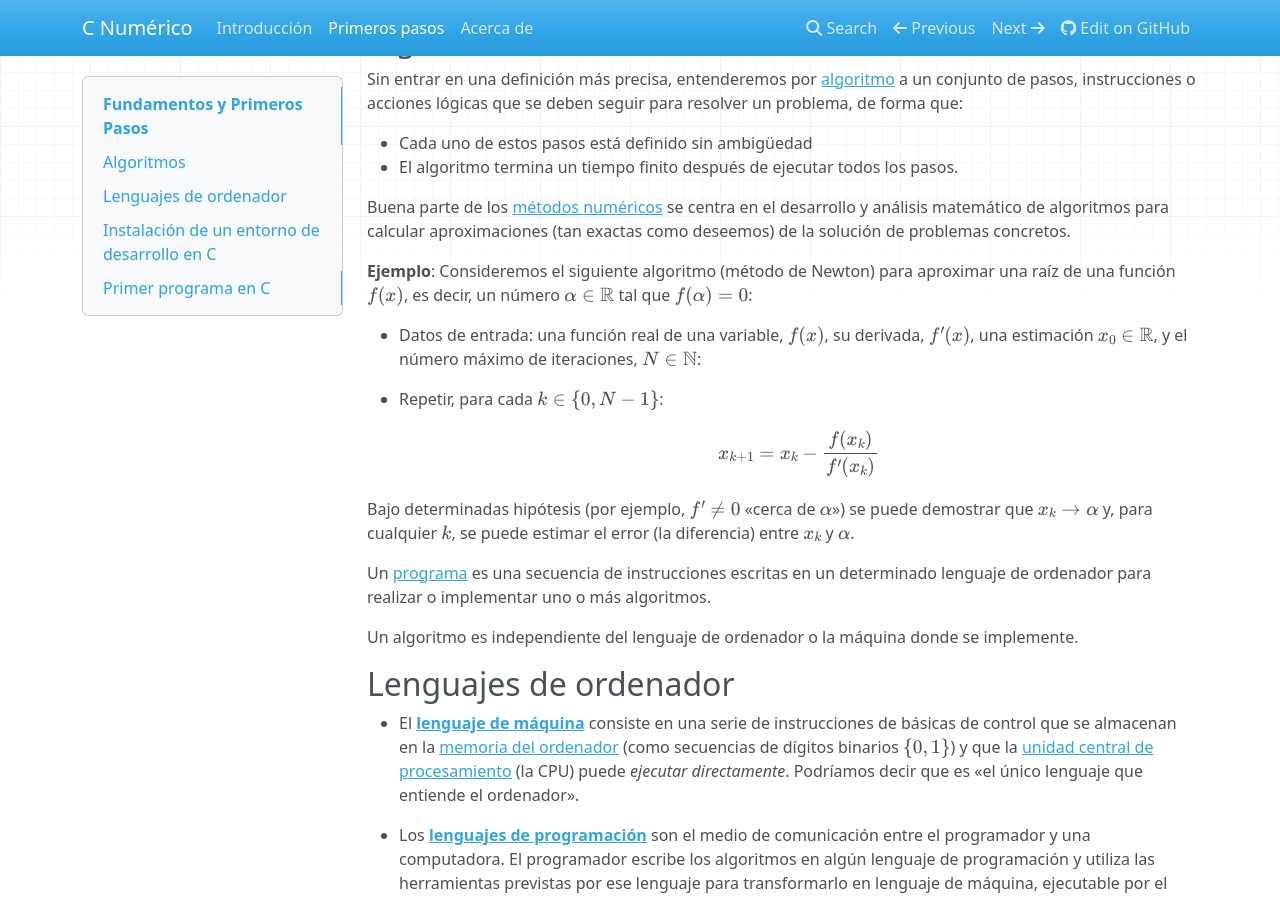
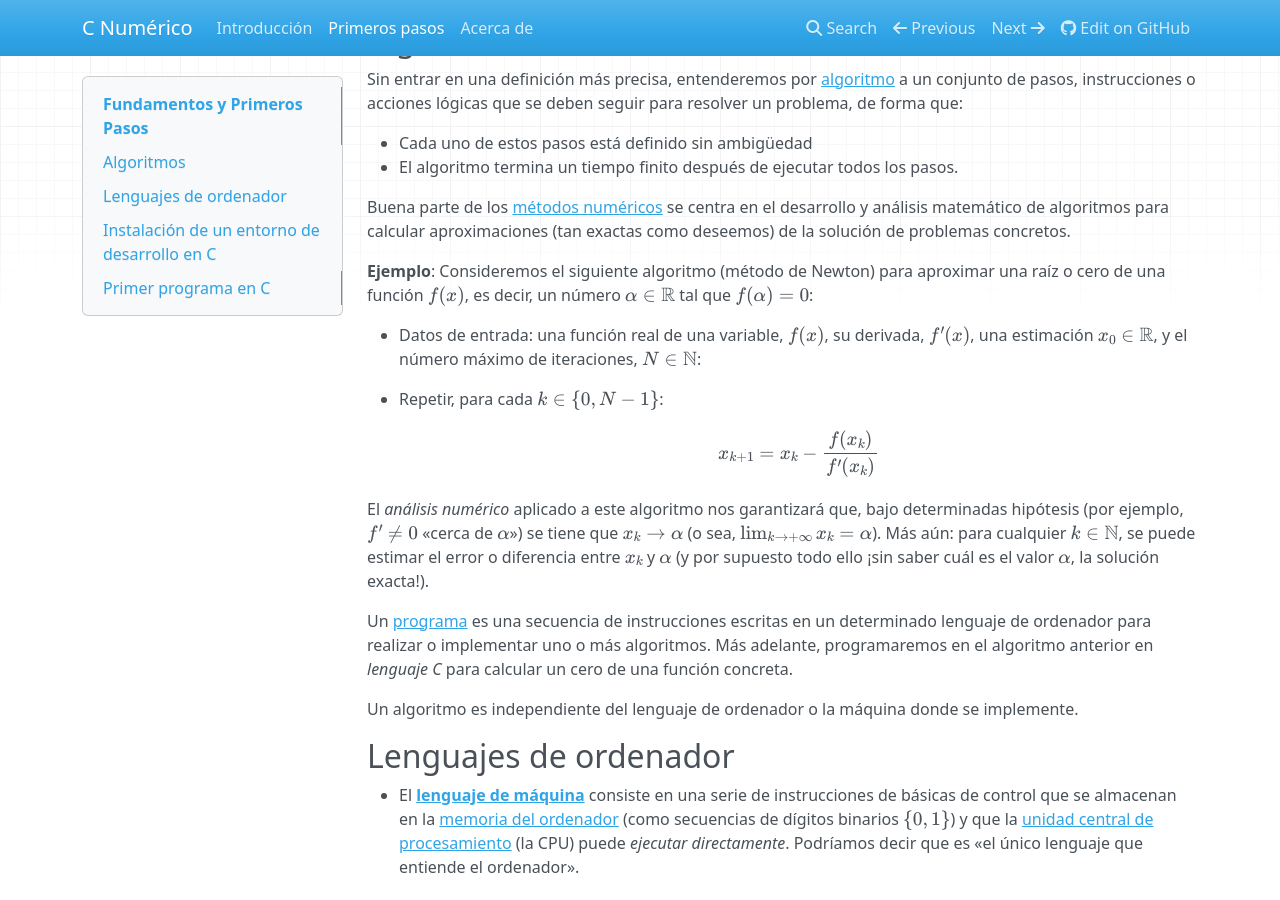
Before and after one commit to rrgalvan/Fundamentos_MN, an MkDocs documentation site: the page built from docs/primeros_pasos.md, in a window 1280 px wide and 900 px high, scrolled down 202 px. Built offline with MkDocs 1.6.1, drawn with Linux system fonts in a browser that asks for light colours; nearby versions of some CDN libraries; formulas are drawn with MathJax 3.

Commit message:
Cambios menores

```diff
--- a/docs/primeros_pasos.md
+++ b/docs/primeros_pasos.md
@@ -11,7 +11,7 @@ Sin entrar en una definición más precisa, entenderemos por [algoritmo](https:/
 
 Buena parte de los [métodos numéricos](https://es.wikipedia.org/wiki/An%C3%A1lisis_num%C3%A9rico) se centra en el desarrollo y análisis matemático de algoritmos para  calcular aproximaciones (tan exactas como deseemos) de la solución de problemas concretos.
 
-**Ejemplo**: Consideremos el siguiente algoritmo (método de Newton) para aproximar una raíz de una función $f(x)$, es decir, un número $\alpha\in\mathbb R$ tal que $f(\alpha)=0$:
+**Ejemplo**: Consideremos el siguiente algoritmo (método de Newton) para aproximar una raíz o cero de una función $f(x)$, es decir, un número $\alpha\in\mathbb R$ tal que $f(\alpha)=0$:
 
 - Datos de entrada: una función real de una variable, $f(x)$, su derivada, $f'(x)$, una estimación $x_0\in\mathbb R$, y el número máximo de iteraciones, $N\in\mathbb N$:
 
@@ -20,9 +20,9 @@ $$
 x_{k+1} = x_k - \frac{f(x_k)}{f'(x_k)}
 $$
 
-Bajo determinadas hipótesis (por ejemplo, $f'\neq0$ «cerca de $\alpha$») se puede demostrar que $x_k \to \alpha$ y, para cualquier $k$, se puede estimar el error (la diferencia) entre $x_k$ y $\alpha$.
+El *análisis numérico* aplicado a este algoritmo nos garantizará que, bajo determinadas hipótesis (por ejemplo, $f'\neq0$ «cerca de $\alpha$») se tiene que $x_k \to \alpha$ (o sea, $\lim_{k\to +\infty} x_k = \alpha$). Más aún: para cualquier $k\in\mathbb N$, se puede estimar el error o diferencia entre $x_k$ y $\alpha$ (y por supuesto todo ello ¡sin saber cuál es el valor $\alpha$, la solución exacta!).
 
-Un [programa](https://es.wikipedia.org/wiki/Programa_inform%C3%A1tico) es una secuencia de instrucciones escritas en un determinado lenguaje de ordenador para realizar o implementar uno o más algoritmos.
+Un [programa](https://es.wikipedia.org/wiki/Programa_inform%C3%A1tico) es una secuencia de instrucciones escritas en un determinado lenguaje de ordenador para realizar o implementar uno o más algoritmos. Más adelante, programaremos en el algoritmo anterior en *lenguaje C* para calcular un cero de una función concreta.
 
 Un algoritmo es independiente del lenguaje de ordenador o la máquina donde se implemente.
 
@@ -114,8 +114,8 @@ Este compilador, que es parte de la *[colección de compiladores de GNU](https:/
 
 * En **MacOS** se requiere la instalación de [Xcode](https://apps.apple.com/es/app/xcode/id497799835?mt=12), disponible directamente en la *Mac App Store*.
 
-* En **Windows**, basta instalar [MinGW](https://es.wikipedia.org/wiki/MinGW), un proyecto para portar a plataformas Windows la familia de compiladores de GNU. Para instarlo, basta [descargarlo de su página web](https://www.mingw-w64.org/downloads/).  Además, deberás asegurarse de que la carpeta donde se haya instalado el programa *gcc* haya sido añadida a la variable de sistema *PATH*. **Es fácil, [puedes ver los detalles (por ejemplo) en este *tutorial*](https://www.youtube.com/watch?v=sXW2VLrQ3Bs)**:
-&nbsp;<iframe width="560" height="315" src="https://www.youtube.com/embed/sXW2VLrQ3Bs" title="YouTube video player" frameborder="0" allow="accelerometer; autoplay; clipboard-write; encrypted-media; gyroscope; picture-in-picture" allowfullscreen></iframe>
+* En **Windows**, basta instalar **[MinGW](https://es.wikipedia.org/wiki/MinGW)**, un proyecto para portar a plataformas Windows la familia de compiladores de GNU. Para instarlo, basta [descargarlo de su página web](https://www.mingw-w64.org/downloads/).  Además, deberás asegurarse de que la carpeta donde se haya instalado el programa *gcc* haya sido añadida a la variable de sistema *PATH*. **Es fácil, [puedes ver los detalles (por ejemplo) en este *tutorial*](https://www.youtube.com/watch?v=sXW2VLrQ3Bs)**:
+<br/>&nbsp;<iframe width="560" height="315" src="https://www.youtube.com/embed/sXW2VLrQ3Bs" title="YouTube video player" frameborder="0" allow="accelerometer; autoplay; clipboard-write; encrypted-media; gyroscope; picture-in-picture" allowfullscreen></iframe>
 
 ### Atom
 
@@ -127,7 +127,7 @@ operativo.
 * Una vez instalado el editor, añadimos el paquete [`gpp-compiler`](https://atom.io/packages/gpp-compiler), que permitirá iniciar el proceso de compilación (y ejecución del programa) directamente desde el editor.
 
 * **[Puedes ver los detalles de la instalación en este *tutorial*](https://www.youtube.com/watch?v=9aneqcQD1Gs)** (centrado en Windows, pero generalizable al resto de sistemas operativos):
-&nbsp;<iframe width="560" height="315" src="https://www.youtube.com/embed/9aneqcQD1Gs" title="YouTube video player" frameborder="0" allow="accelerometer; autoplay; clipboard-write; encrypted-media; gyroscope; picture-in-picture" allowfullscreen></iframe>
+<br/> &nbsp;<iframe width="560" height="315" src="https://www.youtube.com/embed/9aneqcQD1Gs" title="YouTube video player" frameborder="0" allow="accelerometer; autoplay; clipboard-write; encrypted-media; gyroscope; picture-in-picture" allowfullscreen></iframe>
 
 
 ## Primer programa en C
```
